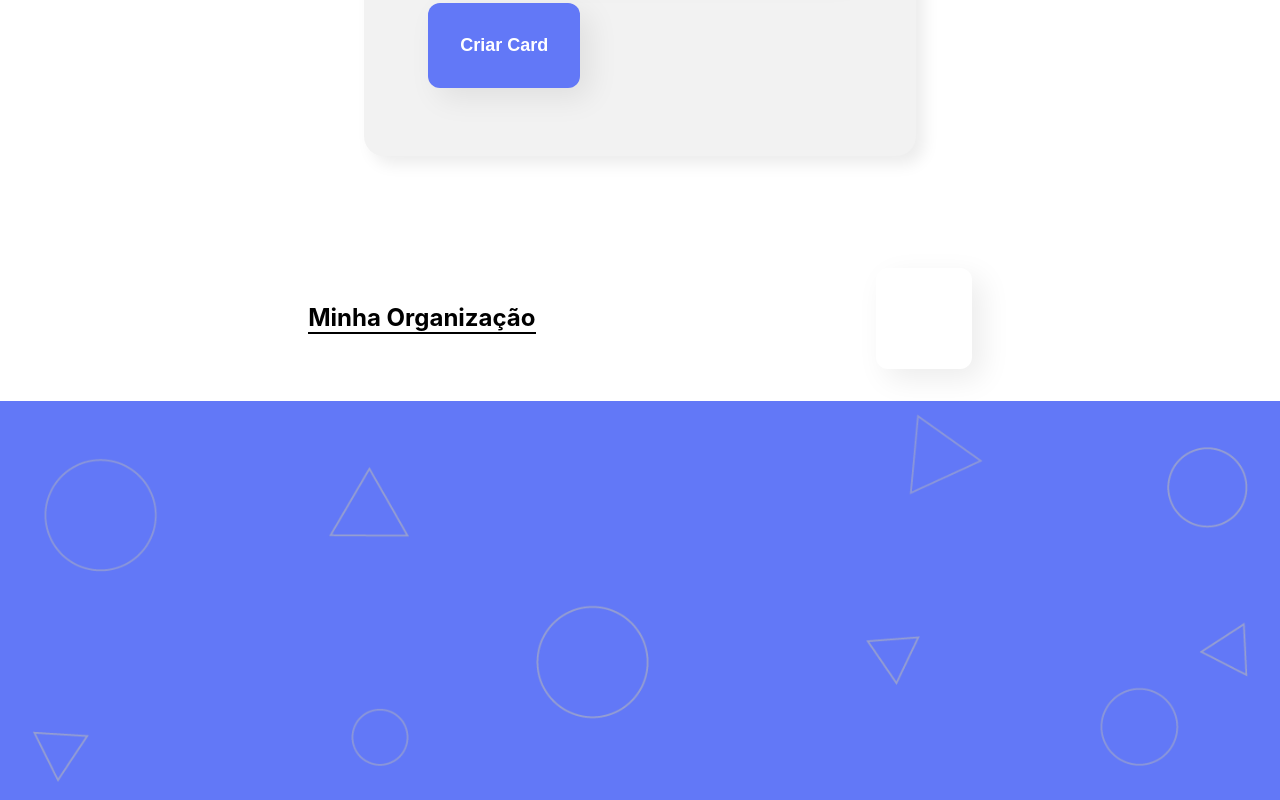
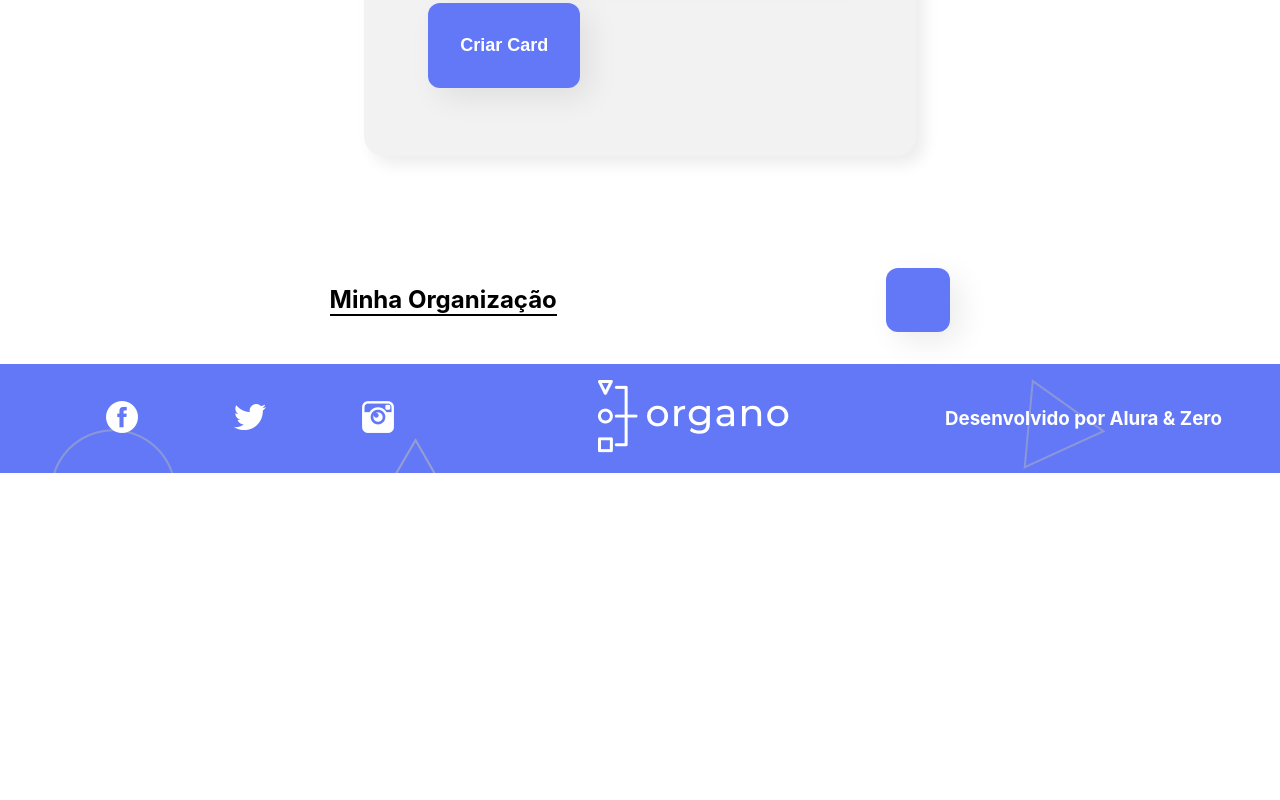
Before and after one commit to Lancelotti-beta/react-organo, a React (Create React App) app: page / in a window 1280 px wide. Shown: the part 1241-2041 px from the top of the page. After the commit the page ends 1714 px from the top, so only its background shows below. Built offline with nearby package versions, Linux system fonts and the light colour scheme.

Commit message:
criando e estilizando o componente <Rodape />

```diff
--- a/src/App.js
+++ b/src/App.js
@@ -62,10 +62,7 @@ function App() {
 	    <section className="sessao-cards">
 	        <h2>Minha Organização</h2>
 	        <BotaoCriar onClick={ocultarEmostrar}>
-	          <img
-	  	    src="/imagens/ig.png"
-	  	    alt="botão para ocultar o formulario"
-	  	  />
+
 	        </BotaoCriar>
 	    </section>
 	    {times.map(({titulo, corPrimaria, corSecundaria}) => {
--- a/src/componente/ListaSuspensa/index.js
+++ b/src/componente/ListaSuspensa/index.js
@@ -10,9 +10,10 @@ const ListaSuspensa = ({label, item, required, value, onChange}) => {
 			    {label}
 			</label>
 			<select value={value} onChange={valorEnviado} required={required}>
+			    <option value=""></option>
 			    {
 			      item.map((item)=>{
-			          return <option>{item}</option>
+			          return <option key={item}>{item}</option>
 			      })
 			    }
 			</select>
--- a/src/componente/Rodape/index.css
+++ b/src/componente/Rodape/index.css
@@ -1,9 +1,31 @@
 .rodape {
+	align-items:center;
 	background: #6278F7;
+	background-image: url("../../../public/imagens/fundo.png");
 	color: #FFF;
+	display: flex;
+	justify-content: space-around;
 	text-align: center;
 }
 
-.rodape img {
+.rodape .social {
+	align-items: center;
+	display: flex;
+	justify-content: space-around;
+	list-style: none;
+	padding: 0;
+	width: 30%;
+}
+
+.rodape .social li a {
+	cursor: pointer;
+}
+
+.rodape .logo-marca {
 	max-width: 100%;
 }
+
+.rodape h2 {
+	font-size: 12px;
+	font-weight: 500;
+}
--- a/src/componente/Rodape/index.js
+++ b/src/componente/Rodape/index.js
@@ -3,10 +3,48 @@ import "./index.css";
 const Rodape = () => {
 	return (
 		<footer className="rodape">
-			<img
-			    src="/imagens/fundo.png"
-			    alt="banner da organo com simbolos geométricos"
-			/>
+			<ul className="social">
+			    <li>
+				<a
+				  href="https://facebook.com"
+				  target="_blank"
+				>
+				    <img
+			    	       src="/imagens/fb.png"
+			    	       alt="banner da organo com simbolos geométricos"
+				    />
+				</a>
+			    </li>
+			    <li>
+				<a
+                                  href="https://facebook.com"
+                                  target="_blank"
+                                >
+                                   <img
+                                      src="/imagens/tw.png"
+                                      alt="banner da organo com simbolos geométricos"
+                                    />
+				</a>
+                            </li>
+			    <li>
+				<a
+                                  href="https://facebook.com"
+                                  target="_blank"
+                                >
+                                    <img
+                                       src="/imagens/ig.png"
+                                       alt="banner da organo com simbolos geométricos"
+                                    />
+				</a>
+                            </li>
+			</ul>
+			<figure className="logo-marca">
+			    <img
+			      src="/imagens/logo.png"
+			      alt="logo marca da organo"
+			    />
+			</figure>
+			<h3>Desenvolvido por Alura & Zero</h3>
 		</footer>
 	);
 
--- a/src/index.css
+++ b/src/index.css
@@ -17,14 +17,9 @@ code {
 .sessao-cards {
   align-items: center;
   display: flex;
-  gap: 32px;
   justify-content: space-evenly;
 }
 
 .sessao-cards h2 {
   border-bottom: 2px solid #000;
 }
-
-.sessao-cards button {
-  background: none;
-}
```
